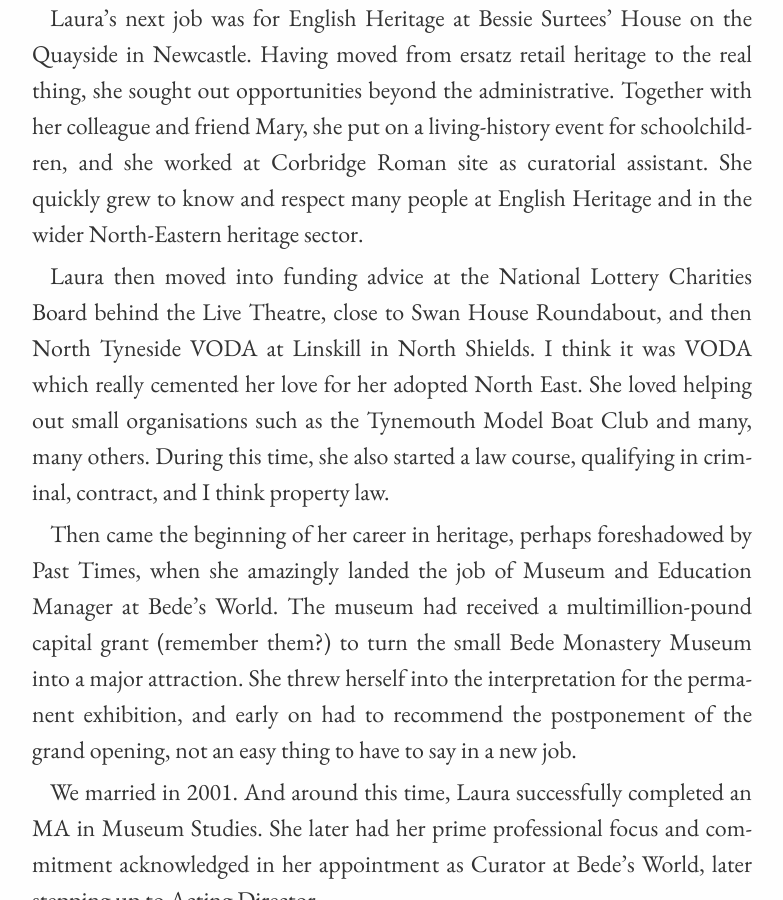
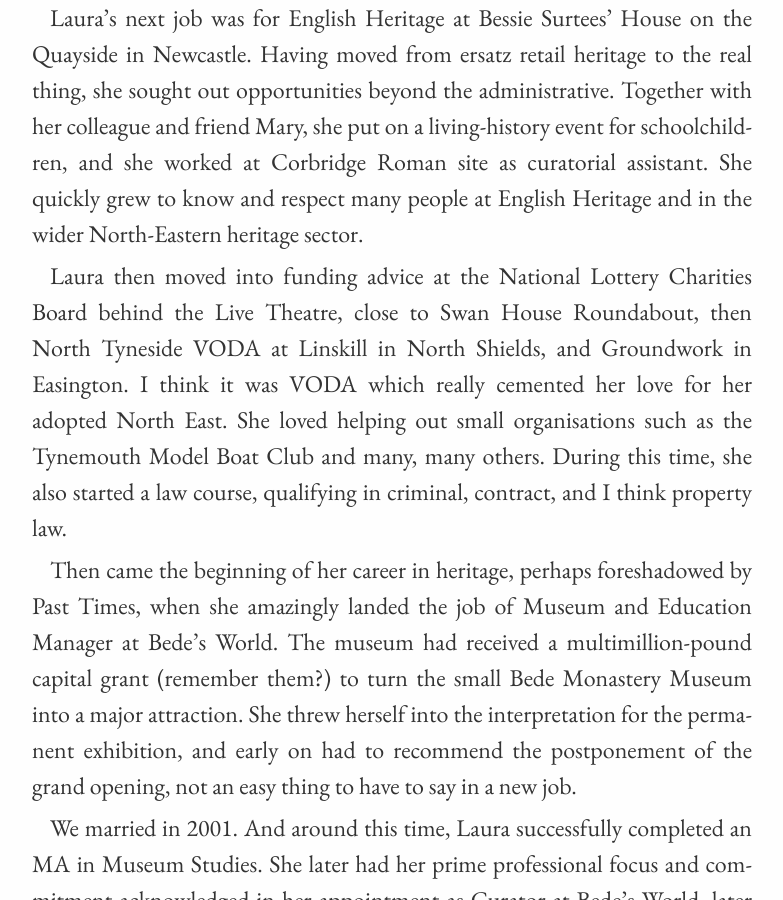
Before and after one commit to tomchadwin/laura.chadw.in, a Jekyll site: the page built from _posts/2026-05-10-Work.md, in a window 1280 px wide and 900 px high, scrolled down 517 px. Shown: the whole window, without its empty margins (248-1031 px from the left). Built offline with Jekyll 4.4.1, drawn with Linux system fonts in a browser that asks for light colours; some web fonts are replaced; our own code applies the rules of GitHub Pages for plain Markdown files.

Commit message:
Card pics

```diff
--- a/_posts/2026-05-10-Work.md
+++ b/_posts/2026-05-10-Work.md
@@ -1,6 +1,7 @@
 ---
 title: "Laura's work"
 permalink: /work
+twitpic: https://laura.chadw.in/assets/pics/Laura.jpg
 description: >
     Laura gave much of herself to her work. Everyone who worked with her could see her commitment and expertise.
 ---
@@ -25,8 +26,9 @@ and respect many people at English Heritage and in the wider North-Eastern
 heritage sector.
 
 Laura then moved into funding advice at the National Lottery Charities Board
-behind the Live Theatre, close to Swan House Roundabout, and then North Tyneside
-VODA at Linskill in North Shields. I think it was VODA which really cemented her love for her adopted North East.
+behind the Live Theatre, close to Swan House Roundabout, then North Tyneside
+VODA at Linskill in North Shields, and Groundwork in Easington. I think it was
+VODA which really cemented her love for her adopted North East.
 She loved helping out small organisations such as the Tynemouth Model Boat
 Club and many, many others. During this time, she also started a law
 course, qualifying in criminal, contract, and I think property law.
```
Also changed, not shown: _posts/2026-05-11-History.md (+1 -0 lines), _posts/2026-05-12-Life.md (+1 -0 lines).
